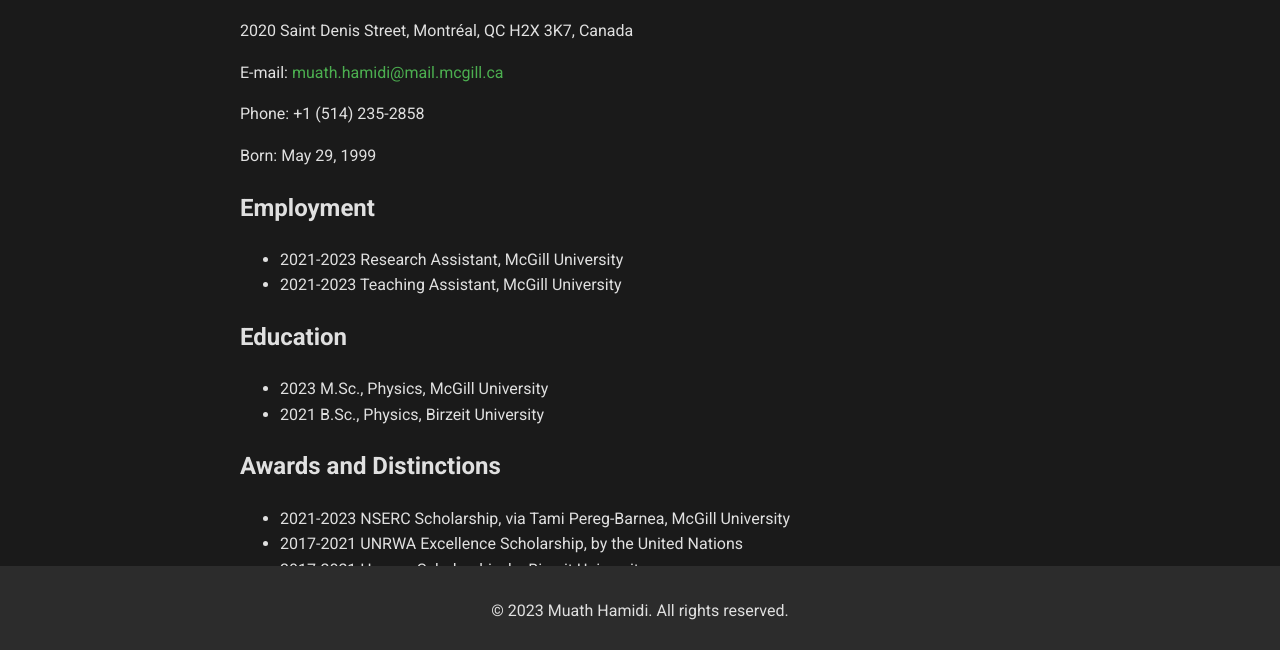
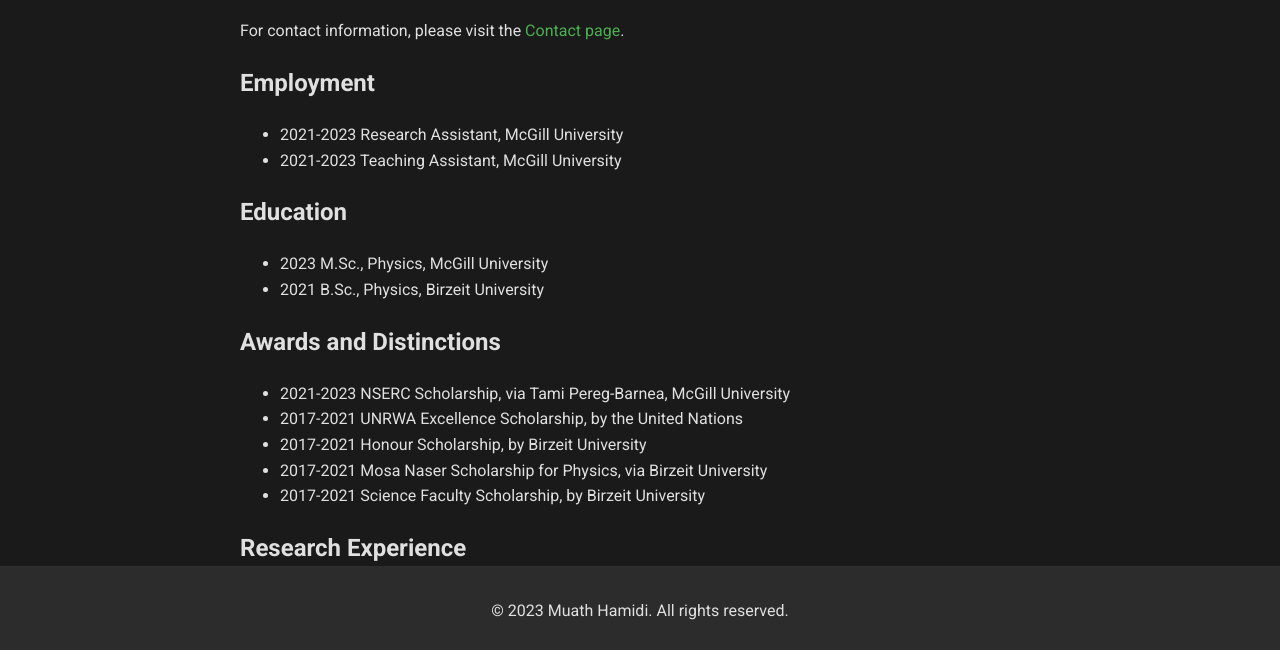
Before and after one commit to MuathHamidi/muath, a plain HTML site: page cv.html in a window 1280 px wide. Shown: the part 144-794 px from the top of the page. Drawn offline with Linux system fonts and the light colour scheme.

Commit message:
Update cv.html

```diff
--- a/cv.html
+++ b/cv.html
@@ -21,12 +21,7 @@
 
     <main>
         <h1>Muath Hamidi</h1>
-        <div class="contact-info">
-            <p>2020 Saint Denis Street, Montréal, QC H2X 3K7, Canada</p>
-            <p>E-mail: <a href="mailto:muath.hamidi@mail.mcgill.ca">muath.hamidi@mail.mcgill.ca</a></p>
-            <p>Phone: +1 (514) 235-2858</p>
-            <p>Born: May 29, 1999</p>
-        </div>
+        <p>For contact information, please visit the <a href="contact.html">Contact page</a>.</p>
 
         <h2>Employment</h2>
         <ul>
```
